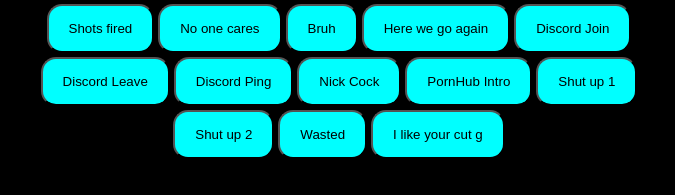
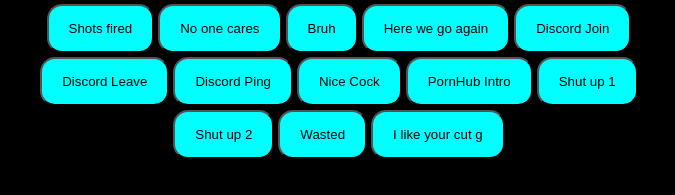
Before and after one commit to Exxonnnnnn/soundboard, a plain HTML site: page index.html in a window 1280 px wide. Shown: the part 153-348 px from the top of the page, 301-976 px from the left. Drawn offline with Linux system fonts and the light colour scheme.

Commit message:
Fixed 'nice' not 'nick'

```diff
--- a/index.html
+++ b/index.html
@@ -27,7 +27,7 @@
         <div class="row">
             <button class="sound" id="d-leave">Discord Leave</button>
             <button class="sound" id="d-ping">Discord Ping</button>
-            <button class="sound" id="nick-cock">Nick Cock</button>
+            <button class="sound" id="nice-cock">Nice Cock</button>
             <button class="sound" id="pornhub-intro">PornHub Intro</button>
             <button class="sound" id="shut-up-1">Shut up 1</button>
         </div>
```
